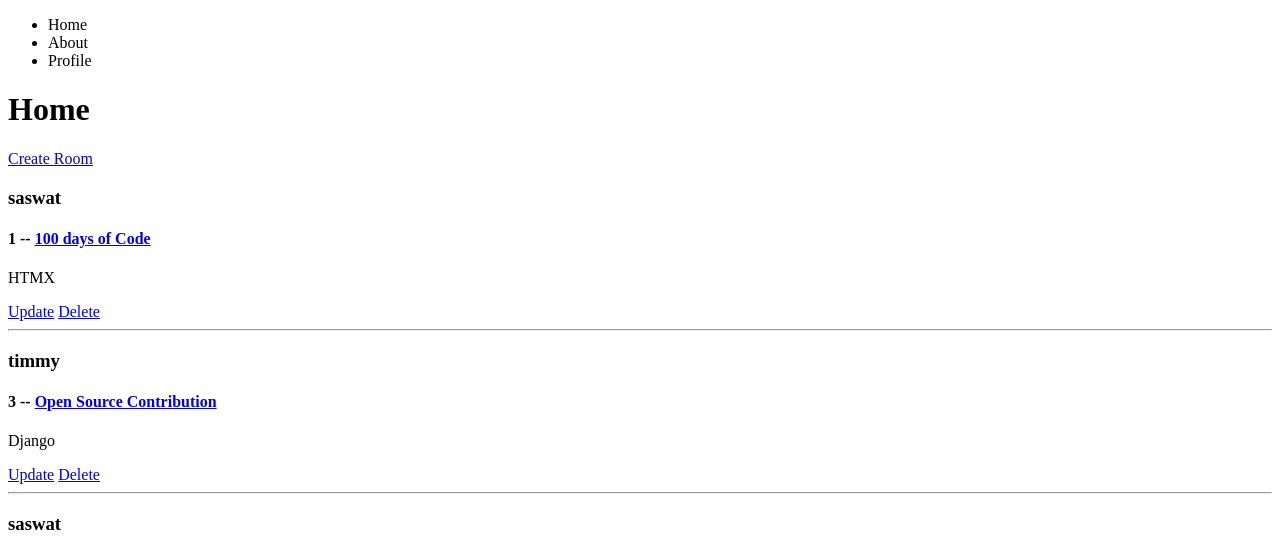
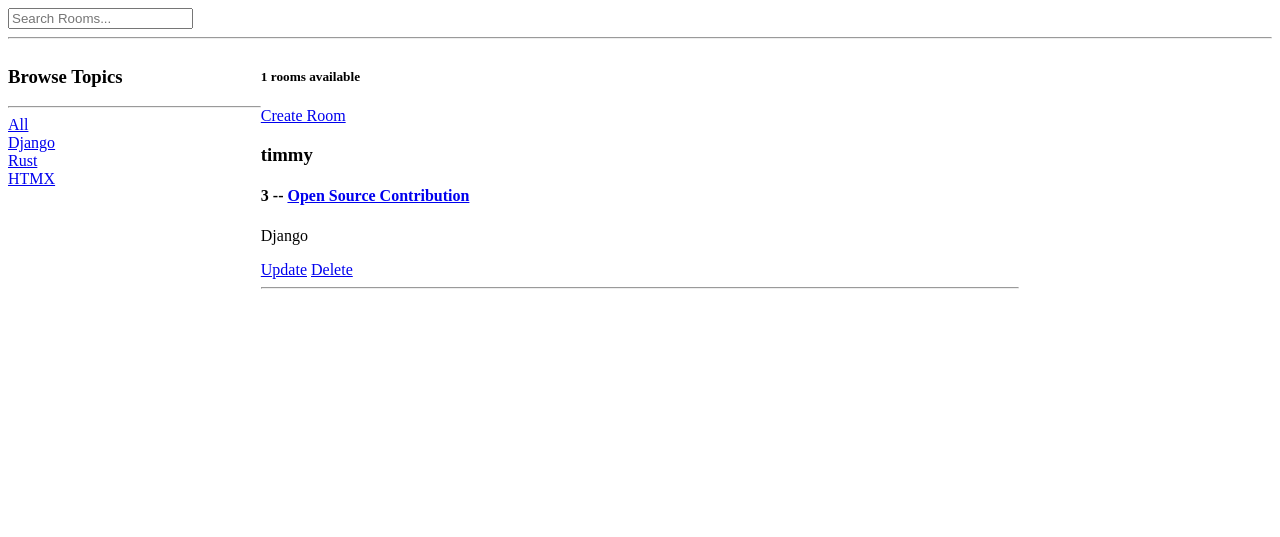
Before and after one commit to saswat10/studybud, a Django app: page /?q=Django in a window 1280 px wide. Shown: the top 537 px of the page. Run offline with Django 5.2, Linux system fonts and the light colour scheme; data comes from the database, SQL or seed files in the repository.

Commit message:
added search bar functionality

```diff
--- a/studybud/base/forms.py
+++ b/studybud/base/forms.py
@@ -3,6 +3,6 @@ from .models import Room
 
 
 class RoomForm(ModelForm):
-  class Meta:
-    model = Room
-    fields = '__all__'
+    class Meta:
+        model = Room
+        fields = "__all__"
--- a/studybud/base/templates/base/home.html
+++ b/studybud/base/templates/base/home.html
@@ -1,19 +1,38 @@
-{% extends 'main.html' %}
+{% extends 'main.html' %} {% block content %}
+<style>
+	.home-container {
+		display: grid;
+		grid-template-columns: 1fr 3fr 1fr;
+	}
+</style>
 
-{% block content %}
+<div class="home-container">
+	<aside>
+		<h3>Browse Topics</h3>
+		<hr />
+		<div>
+			<a href="{% url 'home' %}">All</a>
+		</div>
+		{% for topic in topics %}
+		<div>
+			<a href="{% url 'home' %}?q={{topic.name}}">{{topic.name}}</a>
+		</div>
+		{% endfor %}
+	</aside>
 
-<h1>Home</h1>
 	<div>
+		<h5>{{room_count}} rooms available</h5>
 		<a href="{% url 'create-room' %}">Create Room</a>
-  <div>
 		{% for room in rooms %}
 		<div>
 			<h3>{{room.host.username}}</h3>
-        <h4>{{room.id}} -- <a href="{% url 'room' room.id %}">{{room.name}}</a></h4>
+			<h4>
+				{{room.id}} -- <a href="{% url 'room' room.id %}">{{room.name}}</a>
+			</h4>
 			<p>{{room.topic.name}}</p>
 			<a href="{% url 'update-room' room.id %}">Update</a>
 			<a href="{% url 'delete-room' room.id %}">Delete</a>
-        <hr/>
+			<hr />
 		</div>
 		{% endfor %}
 	</div>
--- a/studybud/base/views.py
+++ b/studybud/base/views.py
@@ -1,13 +1,25 @@
 from django.shortcuts import render, redirect
-from .models import Room
+from django.db.models import Q
+from .models import Room, Topic
 from .forms import RoomForm
 
 # Create your views here.
 
 
 def home(request):
-    rooms = Room.objects.all()
-    context = {"rooms": rooms}
+    q = request.GET.get("q") if request.GET.get("q") != None else ""
+
+    rooms = Room.objects.filter(
+        Q(topic__name__icontains=q)
+        | Q(name__icontains=q)
+        | Q(description__icontains=q)
+        | Q(host__username__icontains=q)
+    )
+
+    room_count = rooms.count
+
+    topics = Topic.objects.all()
+    context = {"rooms": rooms, "topics": topics, "room_count": room_count}
     return render(request, "base/home.html", context)
 
 
@@ -41,9 +53,10 @@ def updateRoom(request, id):
     context = {"form": form}
     return render(request, "base/room_form.html", context)
 
+
 def deleteRoom(request, id):
     room = Room.objects.get(id=id)
     if request.method == "POST":
         room.delete()
-        return redirect('home')
-    return render(request, 'base/delete.html', {'obj':room})
+        return redirect("home")
+    return render(request, "base/delete.html", {"obj": room})
--- a/templates/navbar.html
+++ b/templates/navbar.html
@@ -1,7 +1,5 @@
-<nav>
-  <ul>
-    <li>Home</li>
-    <li>About</li>
-    <li>Profile</li>
-  </ul>
-</nav>
+<nav></nav>
+<form action="{% url 'home' %}" method="get">
+	<input type="text" name="q" placeholder="Search Rooms..." />
+</form>
+<hr />
```
Also changed, not shown: studybud/base/templates/base/delete.html (+5 -7 lines), studybud/base/admin.py (line endings or trailing spaces). Lines whose indentation alone changed are shown as unchanged.
